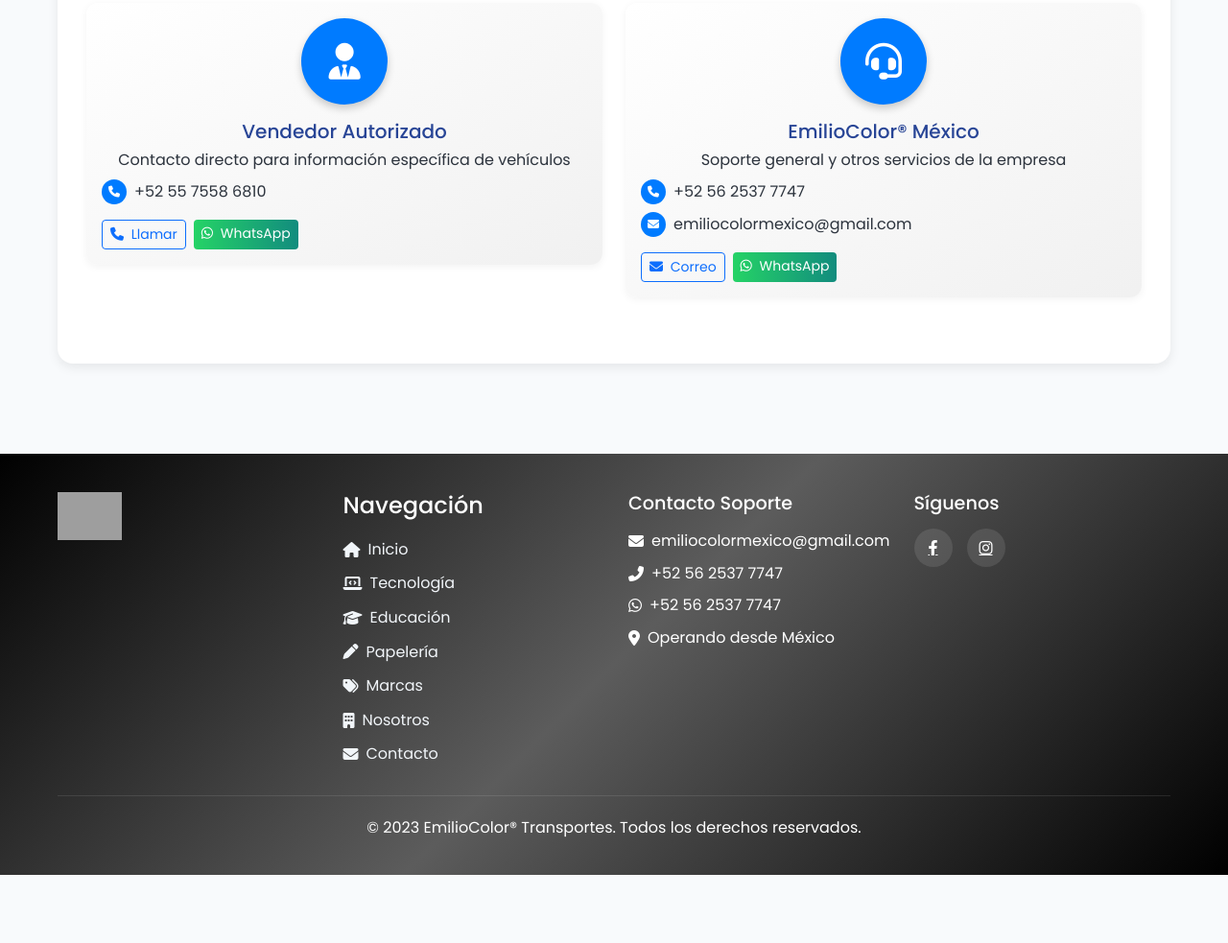
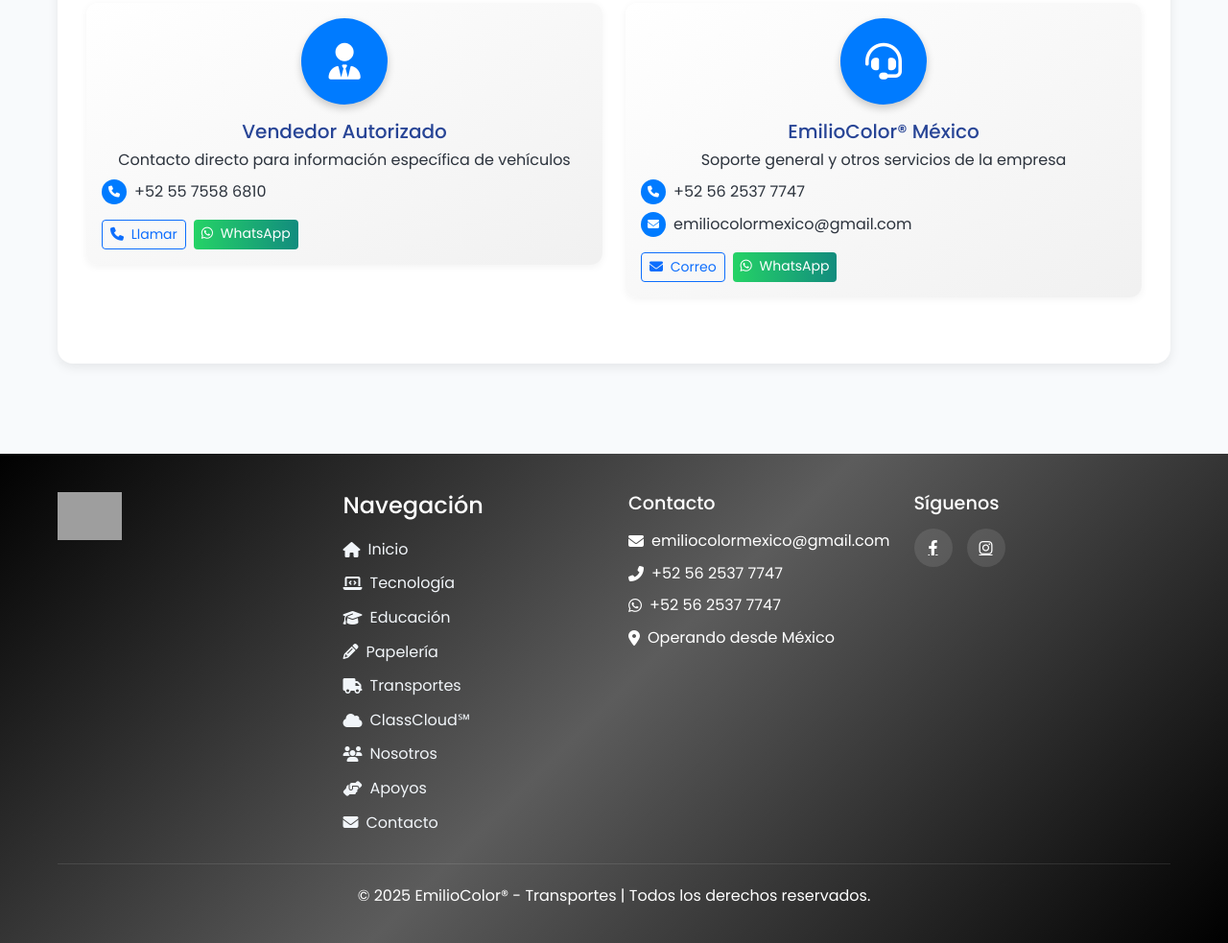
Before and after one commit to emiliocolor/transportes, a plain HTML site: page index.html in a window 1280 px wide. Shown: the part 4468-5451 px from the top of the page at 96% size. Before the commit the page ends 5380 px from the top, so only its background shows below. Drawn offline with nearby package versions, Linux system fonts and the light colour scheme; grey boxes are pictures that could not be loaded.

Commit message:
Update index.html

```diff
--- a/index.html
+++ b/index.html
@@ -1360,24 +1360,27 @@ body {
         <i class="fas fa-graduation-cap"></i> Educación
     </a>
     <a href="https://emiliocolor.com#productos" class="footer-nav-link" data-section="productos" target="_blank" rel="noopener noreferrer">
-                    <i class="fas fa-pen"></i> Papelería
+        <i class="fas fa-pencil-alt"></i> Papelería
     </a>
-                <!-- <a href="https://emiliocolor.com#transportes" class="footer-nav-link" data-section="transportes" target="_blank" rel="noopener noreferrer">
+    <a href="https://emiliocolor.com#transportes" class="footer-nav-link" data-section="transportes" target="_blank" rel="noopener noreferrer">
         <i class="fas fa-truck"></i> Transportes
-                </a> -->
-                <a href="#marcas" class="footer-nav-link" data-section="marcas">
-                    <i class="fas fa-tags"></i> Marcas
     </a>
-                <a href="#nosotros" class="footer-nav-link" data-section="nosotros">
-                    <i class="fas fa-building"></i> Nosotros
+    <a href="https://emiliocolor.com/#classcloud" class="footer-nav-link" data-section="classcloud" target="_blank" rel="noopener noreferrer">
+        <i class="fas fa-cloud"></i> ClassCloud℠
     </a>
-                <a href="#contacto" class="footer-nav-link" data-section="contacto">
+    <a href="https://emiliocolor.com/#nosotros" class="footer-nav-link" data-section="nosotros">
+        <i class="fas fa-users"></i> Nosotros
+    </a>
+    <a href="https://emiliocolor.com/#apoyos" class="footer-nav-link" data-section="nosotros">
+        <i class="fas fa-hands-helping"></i> Apoyos
+    </a>
+    <a href="https://emiliocolor.com/#contactos" class="footer-nav-link" data-section="contacto">
         <i class="fas fa-envelope"></i> Contacto
     </a>
 </div>
 
                 <div class="footer-contact">
-                <h4>Contacto Soporte</h4>
+                    <h4>Contacto</h4>
                     <p><i class="fas fa-envelope"></i> emiliocolormexico@gmail.com</p>
                     <p><i class="fas fa-phone-alt"></i> +52 56 2537 7747</p>
                     <p><i class="fab fa-whatsapp"></i> +52 56 2537 7747</p>
@@ -1398,7 +1401,7 @@ body {
             </div>
 
             <div class="footer-bottom">
-            <p>© 2023 EmilioColor® Transportes. Todos los derechos reservados.</p>
+                <p>© 2025 EmilioColor® - Transportes | Todos los derechos reservados.</p>
             </div>
         </div>
     </footer>
```
Lines whose indentation alone changed are shown as unchanged.
